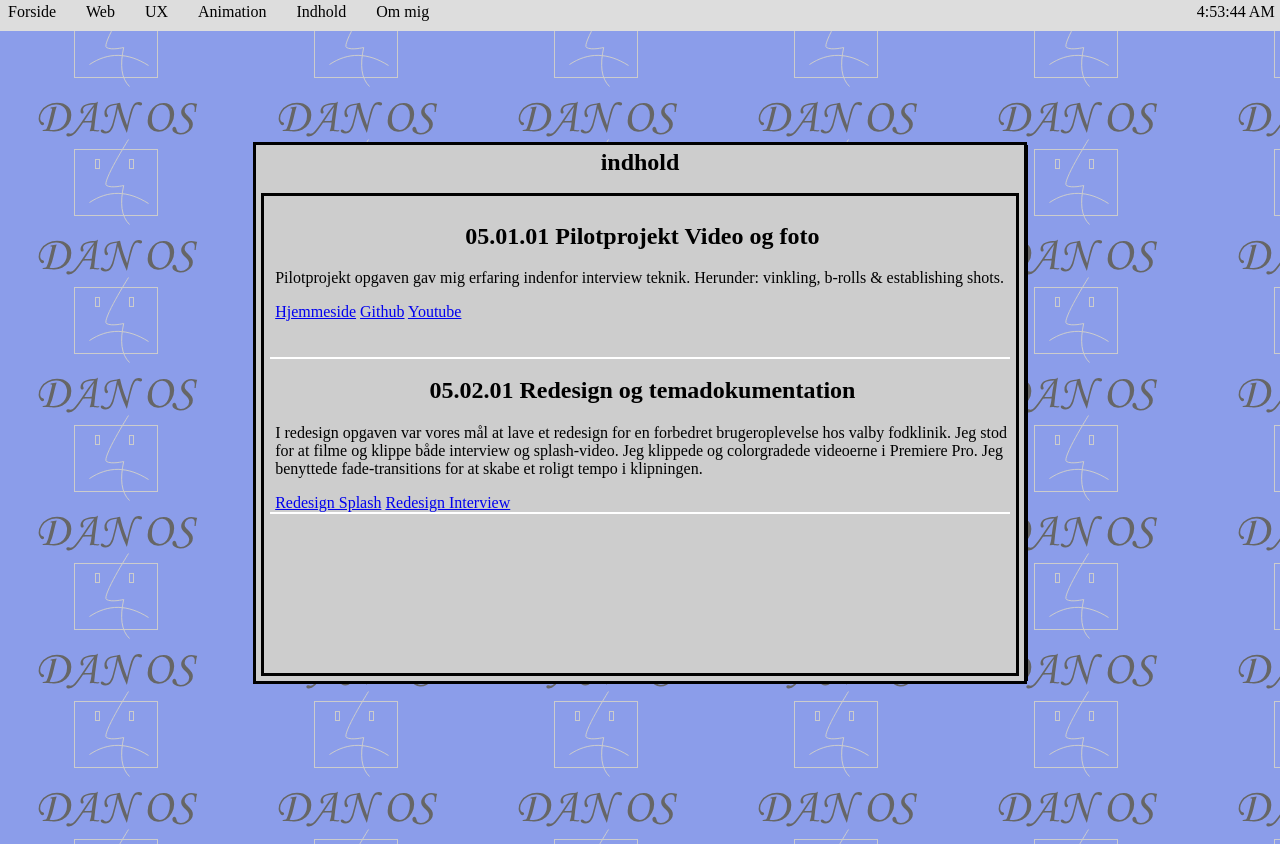
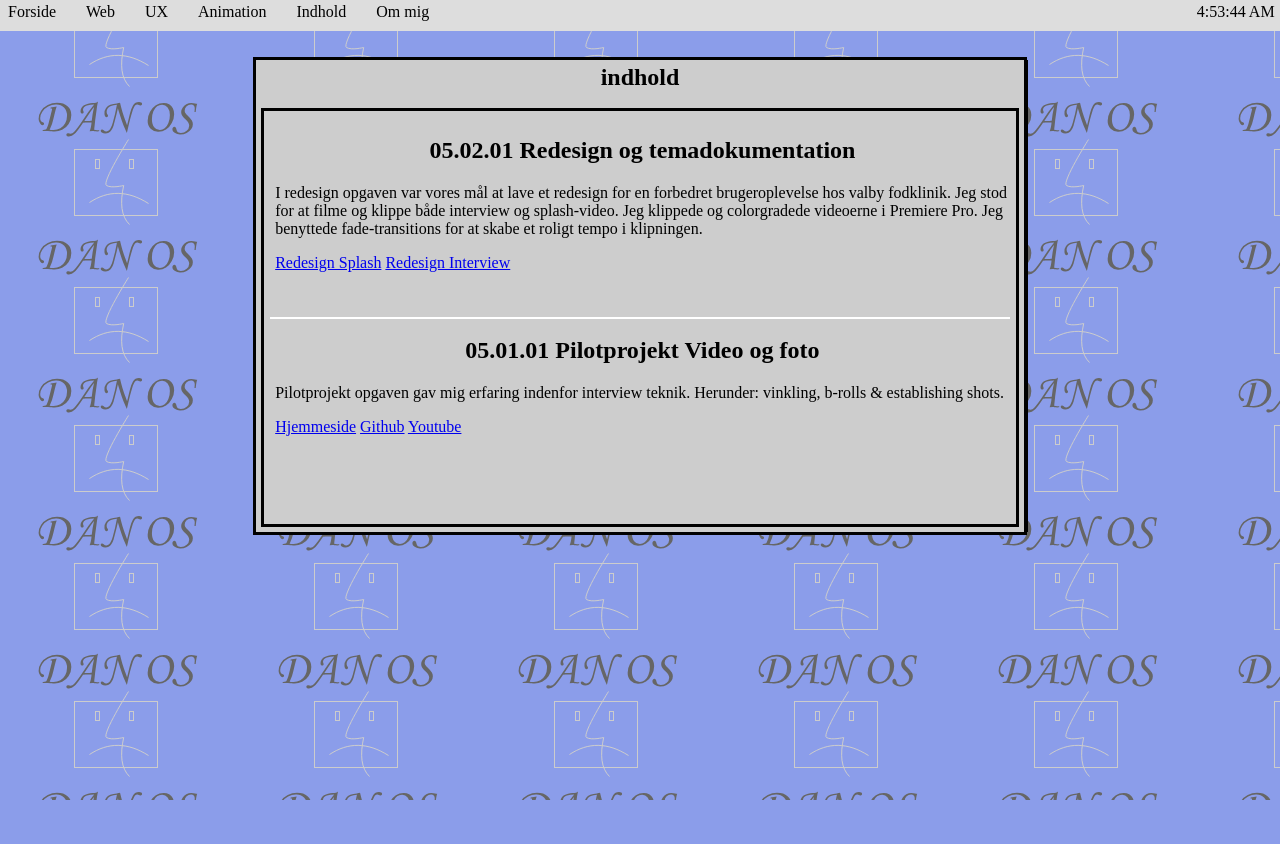
Before and after one commit to DaniStud/eksamendaniel, a plain HTML site: page indhold.html in a window 1280 px wide. After the commit the page ends 800 px from the top, so only its background shows below. Drawn offline with Linux system fonts and the light colour scheme.

Commit message:
doneigen

```diff
--- a/animation.css
+++ b/animation.css
@@ -13,7 +13,7 @@
     border: solid .5rem #CDCDCD;
     border-top-style: none;
     box-shadow: 4px 0px;
-    margin-top: -14rem;
+    margin-top: -6rem;
     min-width: 40vh;
 }
 
@@ -29,9 +29,10 @@
 
 .emnecontainer{
     display: grid;
-    grid-template-rows: 1fr 1fr 1fr 1fr 1fr 1fr 1fr 1fr;
+    grid-template-rows: 1fr;
     min-height: 50vh;
     outline: solid;
+    padding: .4rem;
 }
 
 
@@ -45,70 +46,6 @@
 }
 
 
-.to {
-    grid-row: 2/2;
-    background-repeat: no-repeat;
-    background-size: contain;
-    box-shadow: 0px 2px white;
-    padding-left: .3rem;
-}
-
-.tre {
-    grid-row: 3/3;
-    background-repeat: no-repeat;
-    background-size: contain;
-    box-shadow: 0px 2px white;
-    padding-left: .3rem;
-}
-.fire {
-    grid-row: 4/4;
-    background-repeat: no-repeat;
-    background-size: contain;
-    padding-left: .3rem;
-    box-shadow: 0px 2px white;
-}
-
-.fem {
-    grid-row: 5/5;
-    background-repeat: no-repeat;
-    background-size: contain;
-    padding-left: .3rem;
-    box-shadow: 0px 2px white;
-}
-
-.seks {
-    grid-row: 6/6;
-    background-repeat: no-repeat;
-    background-size: contain;
-    padding-left: .3rem;
-    box-shadow: 0px 2px white;
-}
-
-.syv {
-    grid-row: 7/7;
-    background-repeat: no-repeat;
-    background-size: contain;
-    padding-left: .3rem;
-    box-shadow: 0px 2px white;
-}
-
-.otte {
-    grid-row: 8/8;
-    background-repeat: no-repeat;
-    background-size: contain;
-    padding-left: .3rem;
-    box-shadow: 0px 2px white;
-}
-
-.ni {
-    grid-row: 9/9;
-    background-repeat: no-repeat;
-    background-size: contain;
-    padding-left: .3rem;
-    box-shadow: 0px 2px white;
-}
-
-
 h2 {
     text-align: center;
 }
--- a/indhold.css
+++ b/indhold.css
@@ -13,7 +13,7 @@
     border: solid .5rem #CDCDCD;
     border-top-style: none;
     box-shadow: 4px 0px;
-    margin-top: -3rem;
+    margin-top: -6rem;
     min-width: 40vh;
 }
 
@@ -29,14 +29,14 @@
 
 .emnecontainer{
     display: grid;
-    grid-template-rows: 1fr 1fr 1fr;
+    grid-template-rows: 1fr 1fr;
     min-height: 50vh;
     outline: solid;
     padding: .4rem;
 }
 
 
-.web {
+.to {
     grid-row: 1/1;
     background-repeat: no-repeat;
     background-size: contain;
@@ -46,22 +46,15 @@
 }
 
 
-.ux {
+.et {
     grid-row: 2/2;
-    background-repeat: no-repeat;
-    background-size: contain;
-    box-shadow: 0px 2px white;
-    padding-left: .3rem;
-}
-
-.ani{
-    grid-row: 3/3;
     background-repeat: no-repeat;
     background-size: contain;
     padding-left: .3rem;
 }
 
 
+
 h2 {
     text-align: center;
 }
--- a/indhold.html
+++ b/indhold.html
@@ -55,7 +55,7 @@
 
             <div class="emnecontainer">
 
-                <div class="web">
+                <div class="et">
                     <h2>05.01.01 Pilotprojekt Video og foto</h2>
 
                     <p>Pilotprojekt opgaven gav mig erfaring indenfor interview teknik. Herunder: vinkling, b-rolls & establishing shots.
@@ -64,7 +64,7 @@
                     <a href="https://github.com/DaniStud/05.01.01-Pilotprojekt-Video-og-foto-produktion-indsat-i-HTMLCSSJS.git">Github</a>
                     <a href="https://www.youtube.com/watch?v=3ZRMAaOdtC0">Youtube</a>
                 </div>
-                <div class="ux">
+                <div class="to">
                     <h2>
                         05.02.01 Redesign og temadokumentation
                         </h2>
--- a/ux.css
+++ b/ux.css
@@ -32,6 +32,7 @@
     grid-template-rows: 1fr 1fr;
     min-height: 50vh;
     outline: solid;
+    padding: .4rem;
 }
 
 
--- a/web.css
+++ b/web.css
@@ -13,7 +13,7 @@
     border: solid .5rem #CDCDCD;
     border-top-style: none;
     box-shadow: 4px 0px;
-    margin-top: -8rem;
+    margin-top: -6rem;
     min-width: 40vh;
 }
 
@@ -32,6 +32,7 @@
     grid-template-rows: 1fr;
     min-height: 50vh;
     outline: solid;
+    padding: .4rem;
 }
 
 
```
